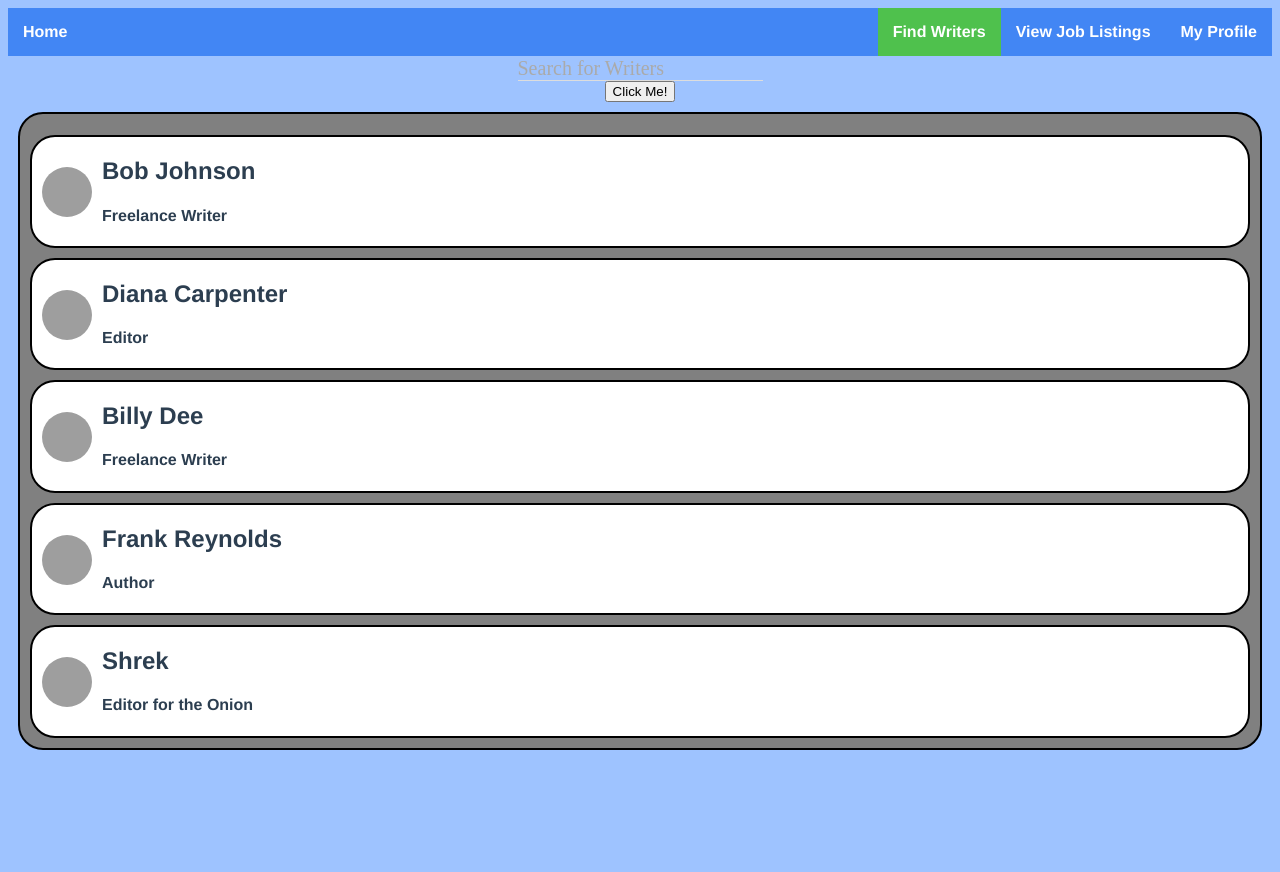
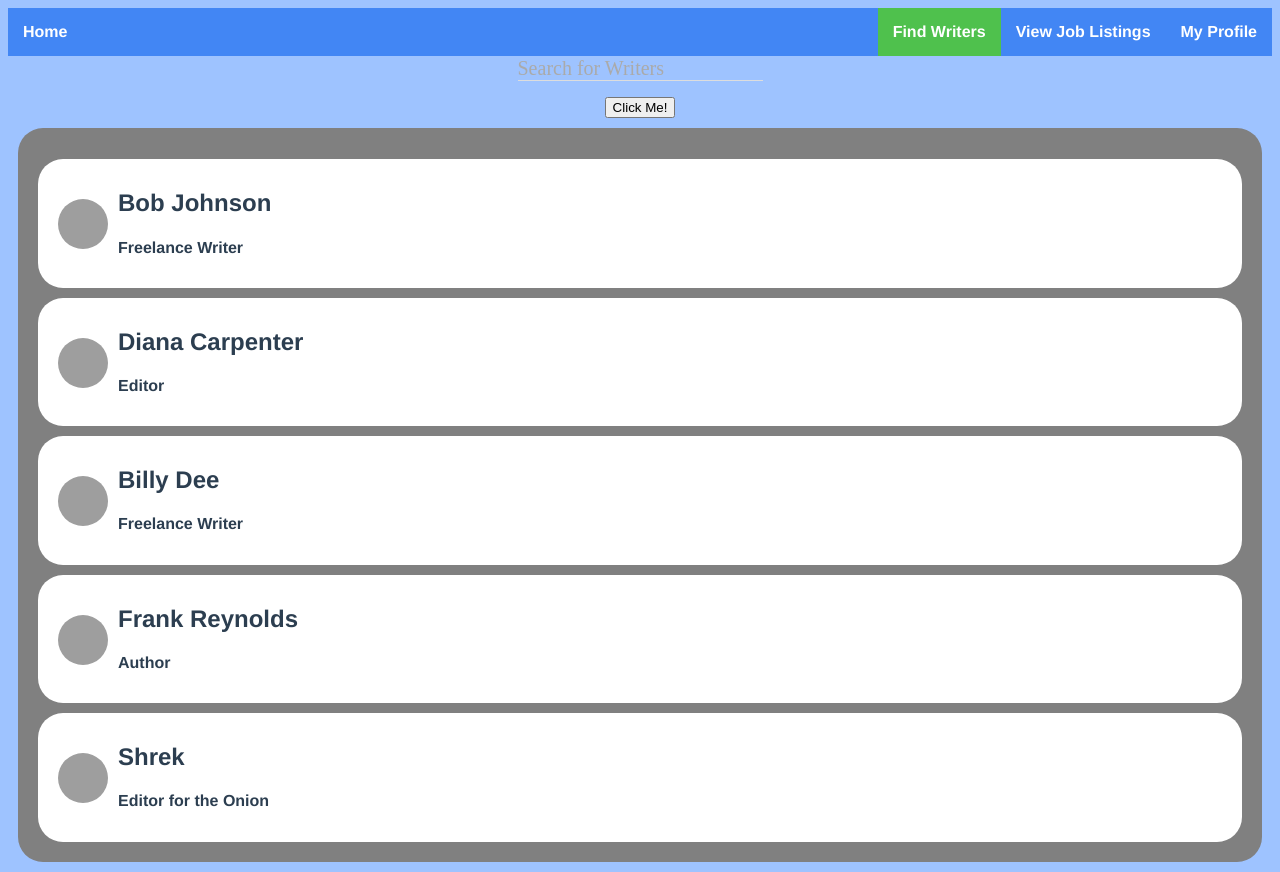
Before and after one commit to tdecelle/writing-grid-website, a Vue app: page /writers in a window 1280 px wide. Before the commit the page ends 800 px from the top, so only its background shows below. Built offline with nearby package versions, Linux system fonts and the light colour scheme; grey boxes are pictures that could not be loaded.

Commit message:
Tried to add binding

```diff
--- a/src/components/List.vue
+++ b/src/components/List.vue
@@ -26,7 +26,8 @@
     .list{
         background-color: gray;
         border-radius: 25px;
-        border: 2px solid black;
+        /*border: 2px solid black;*/
+        padding: 10px;
         margin: 10px;
     }
 </style>
--- a/src/components/ListItem.vue
+++ b/src/components/ListItem.vue
@@ -31,7 +31,8 @@
     .back {
         background-color: white;
         border-radius: 25px;
-        border: 2px solid black;
+        /*border: 2px solid black;*/
         margin: 10px;
+        padding: 10px;
     }
 </style>
--- a/src/views/Writers.vue
+++ b/src/views/Writers.vue
@@ -1,6 +1,8 @@
 <template>
   <div class="writers">
-    <Searchbar class="searchbar"/>
+    <Searchbar class="searchbar" v-model="searchterm" v-bind="message"/>
+    <p>{{message}}</p>
+
     <button @click="search()">Click Me!</button>
     <List name="" type="writer" :json="writers"/>
   </div>
@@ -21,9 +23,24 @@ import WritersJSON from '@/data/writers.json';
   },
   json: WritersJSON,
   methods: {
+    onSearch: function(query, found) {
+        this.$store.dispatch('search', query.value);
+    },
     search() {
-      alert(WritersJSON.writers);
-      this.$data.writers = [this.$data.writers[0]];
+
+      var writers = [];
+      // var search = this.$refs["#search"]
+      alert(searchterm)
+
+      // for (var w of this.$data.writers){
+      //   if w.name.includes(search){
+      //     writers.push(w);
+      //   }
+      // }
+
+      this.$data.writers = writers;
+
+      wthis.$data.writers = [this.$data.writers[0]];
     },
   },
   data: () => {
```
